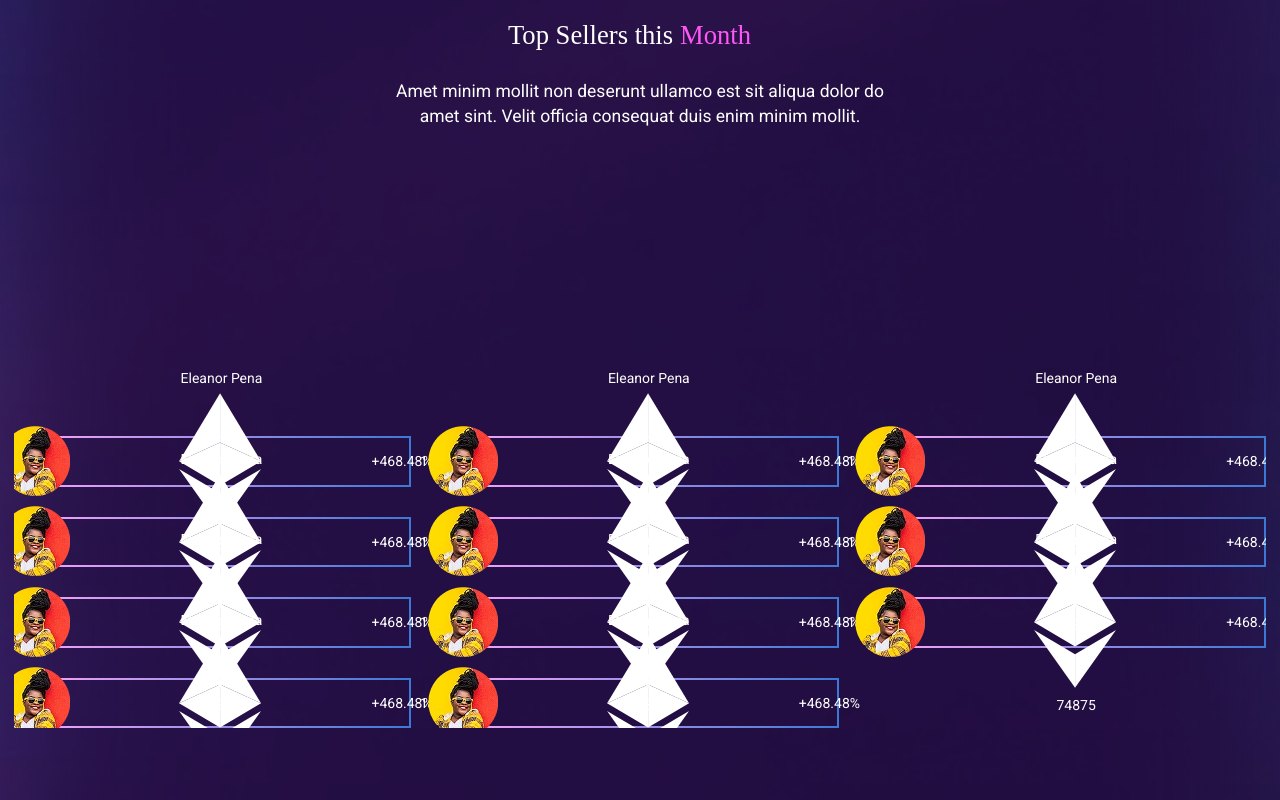
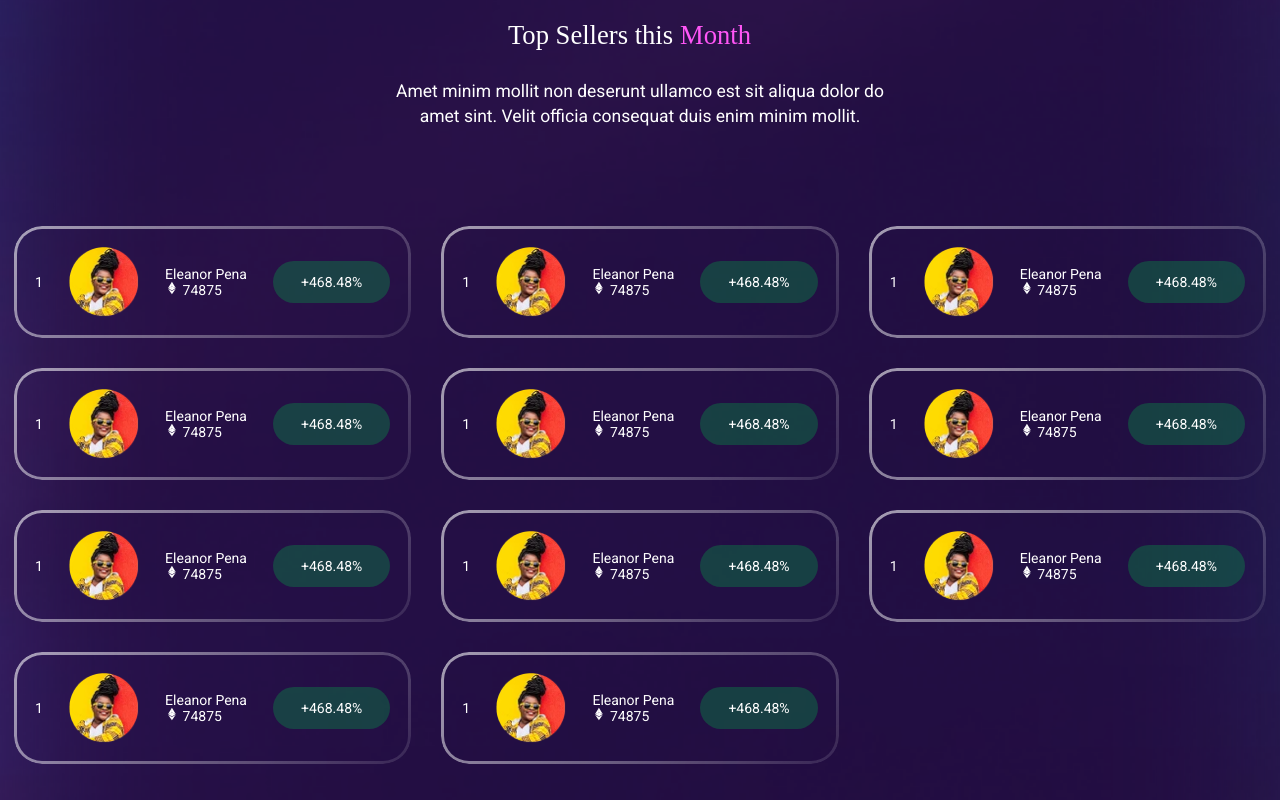
Before and after one commit to Alrenado/OceanNFT, a plain HTML site: page index.html in a window 1280 px wide. Shown: the part 3920-4720 px from the top of the page. Drawn offline with nearby package versions, Linux system fonts and the light colour scheme; a web font is replaced by a local one.

Commit message:
feat: sellers swiper

```diff
--- a/css/style.css
+++ b/css/style.css
@@ -1742,27 +1742,84 @@ section{
 }
 
 .swiper-sellers{
-    padding-top: 22rem;
+    padding-top: 7rem;
 }
 
 .slide__sellers{
     display: flex;
+    justify-content: space-between;
+    align-items: center;
+    text-align: center;
+
+    background-color: transparent;
+    overflow: hidden;
+
+    padding: 1.5rem;
+}
+
+.slide__sellers::before {
+    content: '';
+    position: absolute;
+    inset: 0;
+    z-index: -1;
+    background: linear-gradient(135deg, rgba(255, 255, 255, 0.6), rgba(255, 255, 255, 0.1));
+    padding: 3px;
+    mask: linear-gradient(var(--white) 0 0) content-box, linear-gradient(var(--white) 0 0);
+    mask-composite: exclude;
+    pointer-events: none;
+    border-radius: 2rem;
+}
+
+
+.sellers__picture-img{
+    max-width: 5rem;
+}
+
+.swiper-sellers {
+    height: fit-content;
+}
+
+.sellers__profile{
+    display: flex;
+    flex-direction: column;
+    align-items: flex-start;
     justify-content: center;
+}
+
+.sellers__value-container{
+    align-items: flex-start;
+    justify-content: center;
+}
+
+.sellers__logo{
+    max-width: 1rem;
+    max-height: 1rem;
+}
+
+.sellers__percent-container{
+    position: relative;
+    display: flex;
+    justify-content: center;
     align-items: center;
     text-align: center;
 
-    background-color: transparent;
-    border: 2px solid;
-    border-image: linear-gradient(
-            to right,
-            var(--light-pink),
-            var(--ocean-blue)) 1;
-}
-
-.swiper-sellers {
-    height: 600px;
-}
-
+    background-color: rgba(0, 178, 71, 0.3);
+    padding: 1rem 2rem;
+    border-radius: 200px;
+}
+
+/*.sellers__percent-container:before {*/
+/*    content: '';*/
+/*    position: absolute;*/
+/*    inset: 0;*/
+/*    z-index: 2;*/
+/*    background: linear-gradient(135deg, rgba(255, 255, 255, 0.6), rgba(255, 255, 255, 0.1));*/
+/*    padding: 3px;*/
+/*    mask: linear-gradient(var(--white) 0 0) content-box, linear-gradient(var(--white) 0 0);*/
+/*    mask-composite: exclude;*/
+/*    pointer-events: none;*/
+/*    border-radius: 200px;*/
+/*}*/
 
 .test{
     padding-top: 100vh;
```
Also changed, not shown: index.html (+1 -0 lines).
